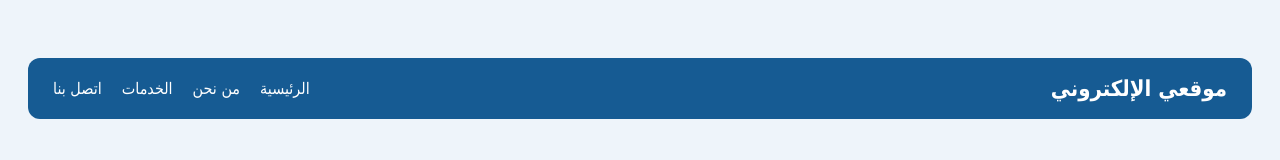
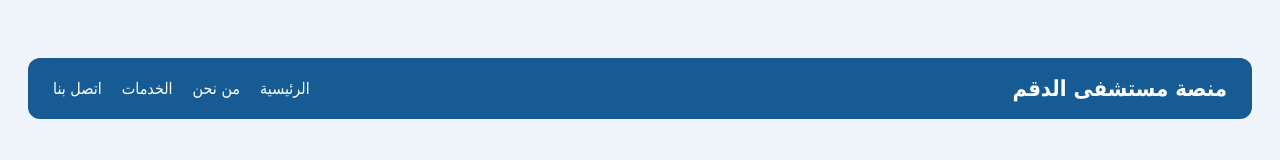
Before and after one commit to m3zinalmamari/life, a plain HTML site: page index.html in a window 1280 px wide. Drawn offline with Linux system fonts and the light colour scheme.

Commit message:
Update index.html

```diff
--- a/index.html
+++ b/index.html
@@ -62,7 +62,7 @@
 <body>
 
 <nav class="navbar">
-    <div class="logo">موقعي الإلكتروني</div>
+    <div class="logo">منصة مستشفى الدقم</div>
 
     <div class="nav-links">
         <a href="#home">الرئيسية</a>
```
